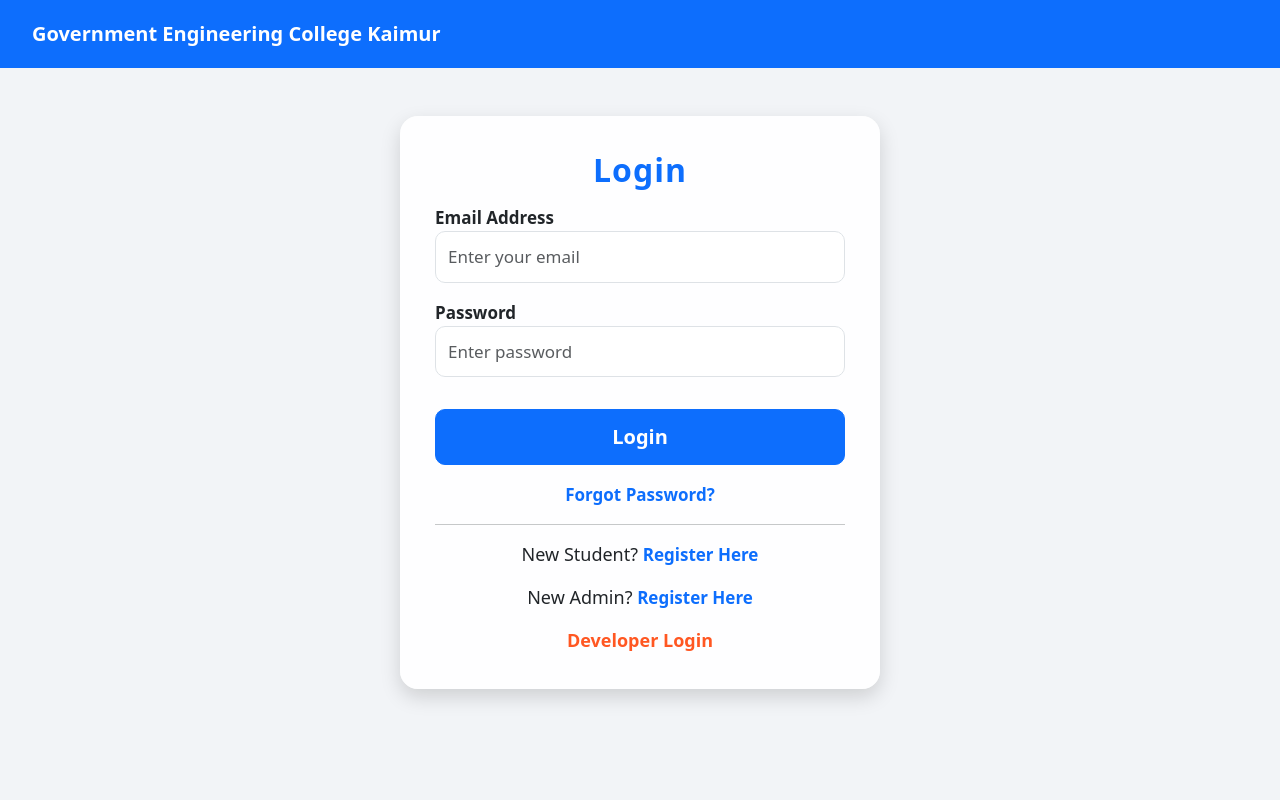
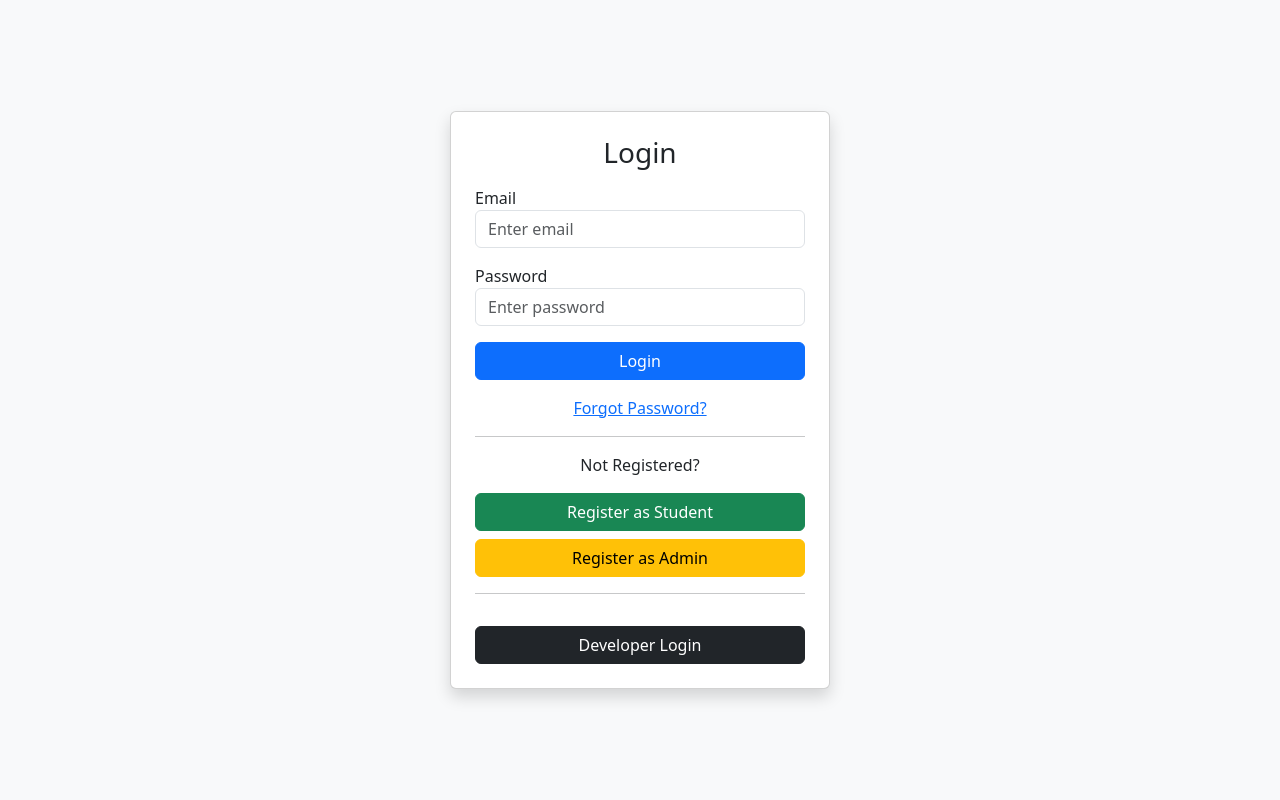
Before and after one commit to mdfaiyaj/leave-management-student-attendance-systems-, a Flask app: page /login in a window 1280 px wide. Run offline with Flask 3, Linux system fonts and the light colour scheme.

Commit message:
Update login.html

```diff
--- a/templates/login.html
+++ b/templates/login.html
@@ -1,112 +1,72 @@
-{% extends "base.html" %}
-{% block content %}
+<!DOCTYPE html>
+<html lang="en">
+<head>
+    <meta charset="UTF-8">
+    <meta name="viewport" content="width=device-width, initial-scale=1.0">
+    <title>Login | Leave Management System</title>
 
-<style>
-    .login-card {
-        max-width: 480px;
-        margin: auto;
-        padding: 35px;
-        border-radius: 18px;
-        background: rgba(255, 255, 255, 0.9);
-        box-shadow: 0 8px 20px rgba(0, 0, 0, 0.15);
-        backdrop-filter: blur(6px);
-    }
+    <link href="https://cdn.jsdelivr.net/npm/bootstrap@5.3.0/dist/css/bootstrap.min.css" rel="stylesheet">
+</head>
 
-    .login-title {
-        font-size: 32px;
-        font-weight: 800;
-        text-align: center;
-        margin-bottom: 15px;
-        letter-spacing: 1px;
-        color: #0d6efd;
-    }
+<body class="bg-light">
 
-    label {
-        font-size: 17px;
-        font-weight: 600;
-    }
+<div class="container d-flex justify-content-center align-items-center" style="height: 100vh;">
+    <div class="card shadow p-4" style="width: 380px;">
 
-    .form-control {
-        font-size: 17px;
-        padding: 12px;
-        border-radius: 10px;
-    }
+        <h3 class="text-center mb-3">Login</h3>
 
-    .btn-login {
-        width: 100%;
-        font-size: 20px;
-        padding: 12px;
-        border-radius: 10px;
-        font-weight: 700;
-    }
+        <!-- Flash messages -->
+        {% with messages = get_flashed_messages(with_categories=true) %}
+            {% if messages %}
+                {% for category, message in messages %}
+                    <div class="alert alert-{{ category }} text-center">
+                        {{ message }}
+                    </div>
+                {% endfor %}
+            {% endif %}
+        {% endwith %}
 
-    .extra-links a {
-        font-size: 17px;
-        font-weight: 600;
-        text-decoration: none;
-        color: #0d6efd;
-    }
-
-    .extra-links a:hover {
-        text-decoration: underline;
-    }
-</style>
-
-
-<div class="login-card mt-5">
-
-    <h1 class="login-title">Login</h1>
-
-    <form method="POST">
+        <!-- Login Form -->
+        <form action="{{ url_for('login') }}" method="POST">
 
             <div class="mb-3">
-            <label>Email Address</label>
-            <input type="email" name="email" class="form-control" placeholder="Enter your email" required>
+                <label>Email</label>
+                <input type="email" name="email" class="form-control" required placeholder="Enter email">
             </div>
 
             <div class="mb-3">
                 <label>Password</label>
-            <input type="password" name="password" class="form-control" placeholder="Enter password" required>
+                <input type="password" name="password" class="form-control" required placeholder="Enter password">
             </div>
 
-        <button class="btn btn-primary btn-login mt-3">
-            Login
-        </button>
-
+            <button class="btn btn-primary w-100">Login</button>
         </form>
 
-    <div class="extra-links text-center mt-3">
+        <div class="text-center mt-3">
             <a href="{{ url_for('forgot_password') }}">Forgot Password?</a>
         </div>
 
         <hr>
 
-    <div class="extra-links text-center">
-        <p class="mt-2">New Student?
-            <a href="{{ url_for('register_student') }}">Register Here</a>
-        </p>
+        <!-- Student & Admin Register -->
+        <div class="text-center">
+            <p>Not Registered?</p>
+            <a href="{{ url_for('register_student') }}" class="btn btn-success w-100 mb-2">Register as Student</a>
+            <a href="{{ url_for('register_admin') }}" class="btn btn-warning w-100">Register as Admin</a>
+        </div>
 
-        <p>New Admin?
-            <a href="{{ url_for('register_admin') }}">Register Here</a>
-        </p>
-    </div>
-    <!-- Developer Login Button -->
-<div style="text-align: center; margin-top: 15px;">
-    <a href="#" onclick="fillDeveloperLogin()"
-       style="color: #ff5722; font-weight: bold; text-decoration: none;">
+        <hr>
+
+        <!-- ⭐ Developer Login Button -->
+        <div class="text-center mt-3">
+            <a href="{{ url_for('login') }}?mode=developer"
+               class="btn btn-dark w-100">
                 Developer Login
             </a>
         </div>
 
-<script>
-function fillDeveloperLogin() {
-    document.getElementById("email").value = "developer@admin.com";
-    document.getElementById("password").value = "dev123";
-    alert("Developer credentials filled. Click Login.");
-}
-</script>
-
+    </div>
 </div>
 
-
-{% endblock %}
+</body>
+</html>
```
Lines whose indentation alone changed are shown as unchanged.
